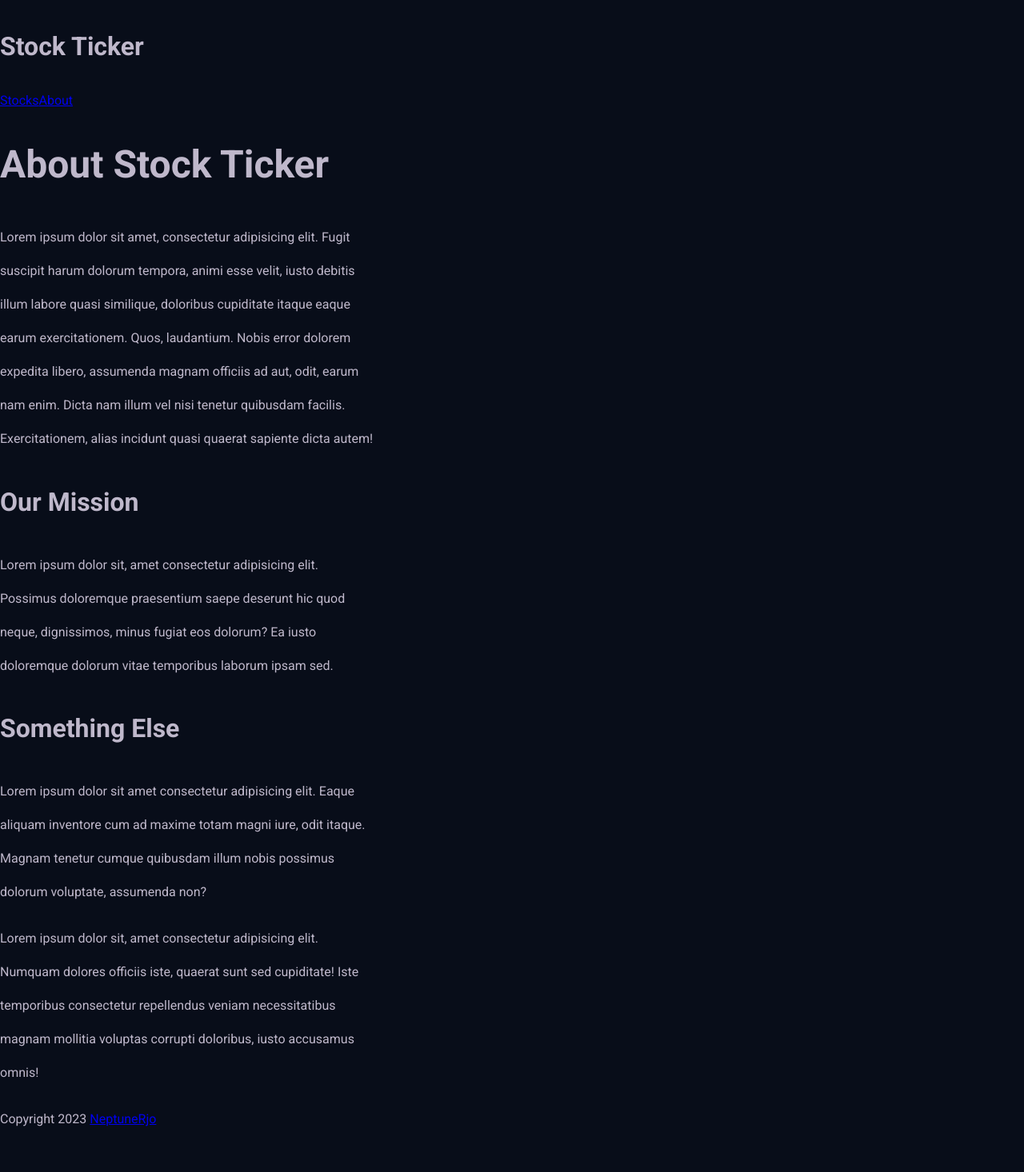
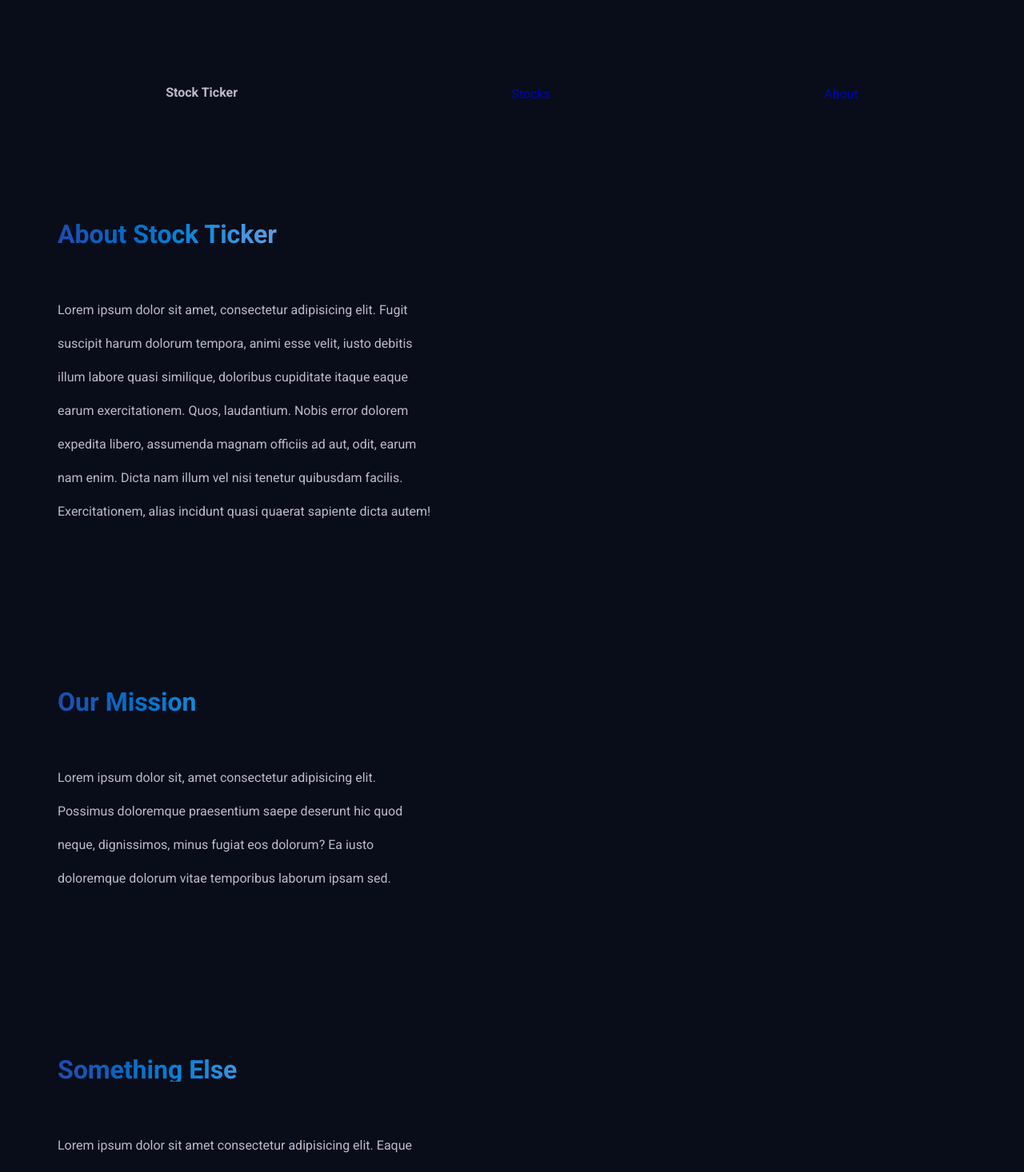
Before and after one commit to NeptuneRjo/stock-ticker, a Next.js app in the folder root/frontend/: page /about in a window 1280 px wide. Shown: the top 1466 px of the page at 80% size. Before the commit the page ends 1437 px from the top, so only its background shows below. Built offline with nearby package versions, Linux system fonts and the light colour scheme.

Commit message:
implement styles

```diff
--- a/root/frontend/components/Footer.tsx
+++ b/root/frontend/components/Footer.tsx
@@ -1,11 +1,14 @@
 import Link from 'next/link'
+import styles from '@/styles/Footer.module.css'
 
 const Footer = () => {
 	return (
-		<footer>
+		<footer className={styles.footer}>
 			<p>
 				Copyright 2023{' '}
-				<Link href='https://github.com/neptunerjo'>NeptuneRjo</Link>
+				<Link className={styles.link} href='https://github.com/neptunerjo'>
+					NeptuneRjo
+				</Link>
 			</p>
 		</footer>
 	)
--- a/root/frontend/components/Navbar.tsx
+++ b/root/frontend/components/Navbar.tsx
@@ -1,11 +1,16 @@
 import Link from 'next/link'
+import styles from '@/styles/Navbar.module.css'
 
 const Navbar = () => {
 	return (
-		<nav>
-			<h4>Stock Ticker</h4>
-			<Link href='/'>Stocks</Link>
-			<Link href='/about'>About</Link>
+		<nav className={styles.main}>
+			<h4 className={styles.title}>Stock Ticker</h4>
+			<Link className={styles.link} href='/'>
+				Stocks
+			</Link>
+			<Link className={styles.link} href='/about'>
+				About
+			</Link>
 		</nav>
 	)
 }
--- a/root/frontend/pages/about/index.tsx
+++ b/root/frontend/pages/about/index.tsx
@@ -1,8 +1,15 @@
+import Head from 'next/head'
+import styles from '@/styles/About.module.css'
+
 const About = () => {
 	return (
 		<>
-			<div>
-				<h3>About Stock Ticker</h3>
+			<Head>
+				<title>Stock Ticker | About</title>
+				<meta name='keywords' content='stocks' />
+			</Head>
+			<div className={styles.section}>
+				<h4 className={styles.title}>About Stock Ticker</h4>
 				<p>
 					Lorem ipsum dolor sit amet, consectetur adipisicing elit. Fugit
 					suscipit harum dolorum tempora, animi esse velit, iusto debitis illum
@@ -13,8 +20,8 @@ const About = () => {
 					incidunt quasi quaerat sapiente dicta autem!
 				</p>
 			</div>
-			<div>
-				<h4>Our Mission</h4>
+			<div className={styles.section}>
+				<h4 className={styles.title}>Our Mission</h4>
 				<p>
 					Lorem ipsum dolor sit, amet consectetur adipisicing elit. Possimus
 					doloremque praesentium saepe deserunt hic quod neque, dignissimos,
@@ -22,8 +29,8 @@ const About = () => {
 					laborum ipsam sed.
 				</p>
 			</div>
-			<div>
-				<h4>Something Else</h4>
+			<div className={styles.section}>
+				<h4 className={styles.title}>Something Else</h4>
 				<p>
 					Lorem ipsum dolor sit amet consectetur adipisicing elit. Eaque aliquam
 					inventore cum ad maxime totam magni iure, odit itaque. Magnam tenetur
```
Also changed, not shown: root/frontend/components/Stock.tsx (+20 -12 lines), root/frontend/pages/index.tsx (+8 -5 lines).
